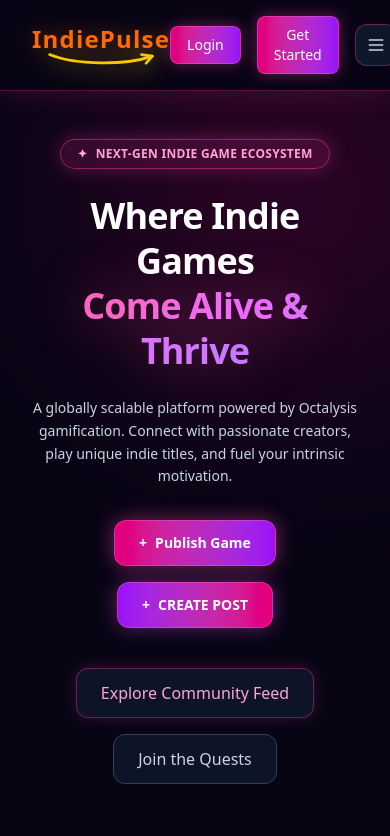
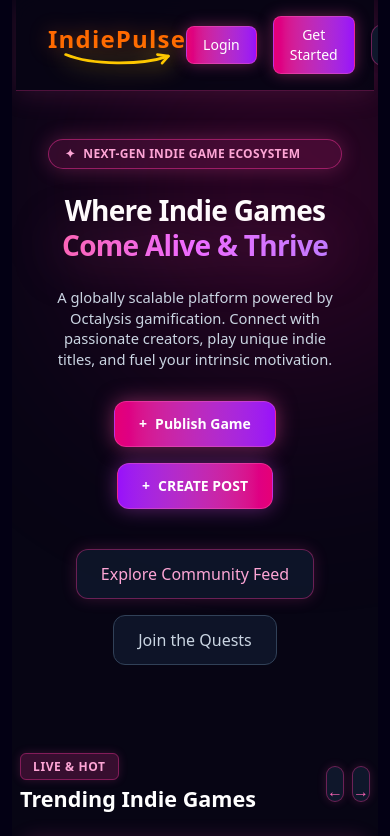
Before and after one commit to Patil-IndiePulse/IndiePulse, a Next.js app: page / in a window 390 px wide. Shown: the top 836 px of the page. Built offline with nearby package versions, Linux system fonts and the light colour scheme.

Commit message:
Updated globals.css with clean mobile responsive layout

```diff
--- a/app/globals.css
+++ b/app/globals.css
@@ -5,4 +5,71 @@
   color: #ffffff;
   min-height: 100vh;
   margin: 0;
+  overflow-x: hidden;
+  width: 100%;
 }
+
+/* --- Mobile Clean & Responsive Customizations --- */
+@media screen and (max-width: 768px) {
+  /* Prevent content from sticking to the edges of the phone screen */
+  body {
+    padding-left: 12px !important;
+    padding-right: 12px !important;
+  }
+
+  /* Adjust header, main, and sections padding for mobile */
+  header, main, section, footer {
+    width: 100% !important;
+    max-width: 100% !important;
+    padding-left: 4px !important;
+    padding-right: 4px !important;
+  }
+
+  /* Make main titles look clean and readable on small screens */
+  h1 {
+    font-size: 1.75rem !important;
+    line-height: 1.25 !important;
+    text-align: center;
+    word-break: break-word;
+  }
+
+  h2 {
+    font-size: 1.35rem !important;
+    text-align: center;
+  }
+
+  p {
+    font-size: 0.92rem !important;
+    text-align: center;
+    line-height: 1.4;
+  }
+
+  /* Fix oversized buttons so they look professional and stacked nicely */
+  button, .btn, a.btn, input[type="submit"] {
+    width: 100% !important;
+    max-width: 100% !important;
+    display: block !important;
+    margin-top: 10px !important;
+    margin-bottom: 10px !important;
+    padding-top: 12px !important;
+    padding-bottom: 12px !important;
+    font-size: 1rem !important;
+    border-radius: 10px !important;
+    text-align: center;
+  }
+
+  /* Convert grids into a single clean column layout to avoid crowding */
+  .grid, .card-container, .games-grid, div[class*="grid"] {
+    display: flex !important;
+    flex-direction: column !important;
+    gap: 16px !important;
+    width: 100% !important;
+  }
+
+  /* Ensure cards take full clean width without overflowing */
+  .card, div[class*="rounded-"] {
+    width: 100% !important;
+    margin-left: 0 !important;
+    margin-right: 0 !important;
+  }
+}
--- a/app/layout.tsx
+++ b/app/layout.tsx
@@ -1,6 +1,7 @@
 import type { Metadata } from "next";
 import { Geist, Geist_Mono } from "next/font/google";
 import "./globals.css";
+import { LanguageProvider } from "./context/LanguageContext";
 
 const geistSans = Geist({
   variable: "--font-geist-sans",
@@ -13,17 +14,21 @@
 });
 
 export const metadata: Metadata = {
-  title: "Create Next App",
-  description: "Generated by create next app",
+  title: "IndiePulse",
+  description: "Next-gen indie game ecosystem and platform",
 };
 
-export default function RootLayout({ children }: LayoutProps<"/">) {
+export default function RootLayout({ children }: { children: React.ReactNode }) {
   return (
     <html
       lang="en"
       className={`${geistSans.variable} ${geistMono.variable} h-full antialiased`}
     >
-      <body className="min-h-full flex flex-col">{children}</body>
+      <body className="min-h-full flex flex-col">
+        <LanguageProvider>
+          {children}
+        </LanguageProvider>
+      </body>
     </html>
   );
 }
```
